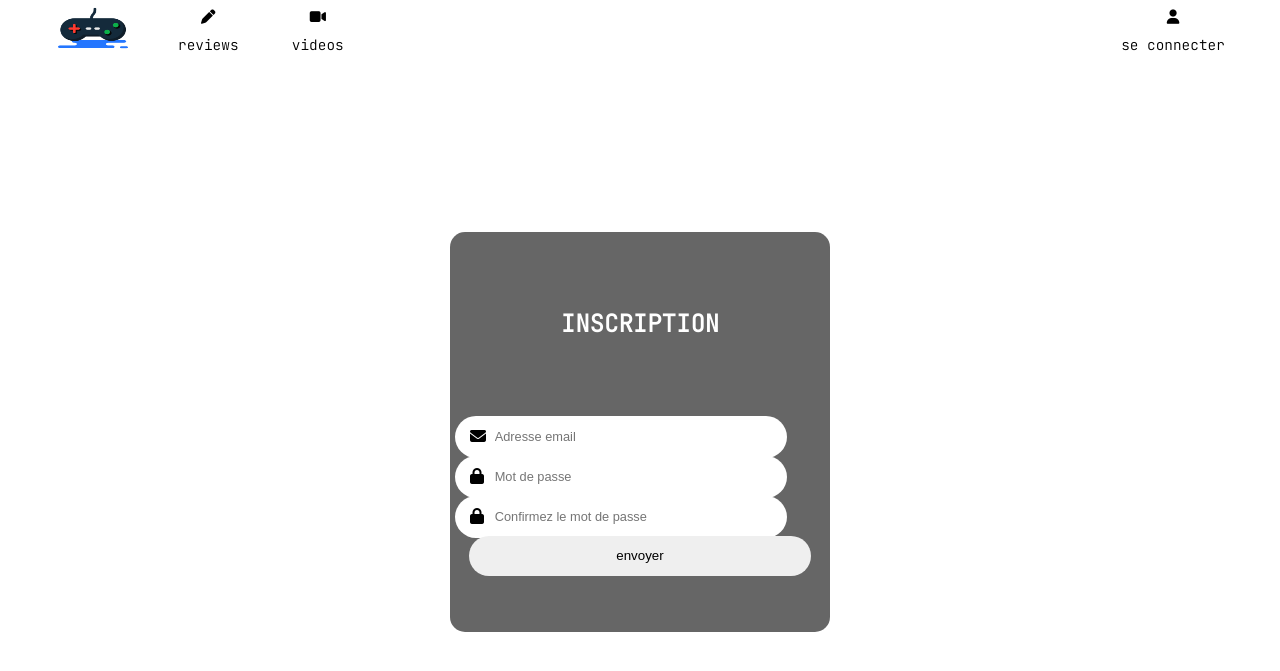
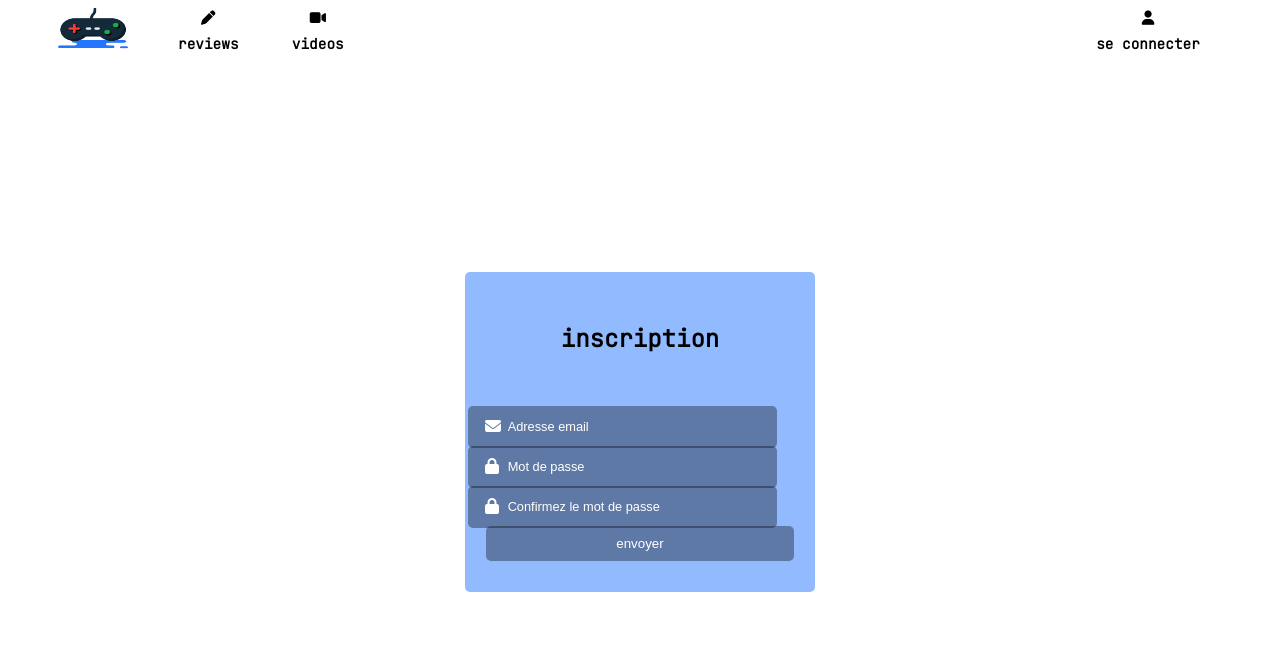
Before and after one commit to GerardHubert/papajoueur, a Symfony app: template templates/registration/registration.html.twig in a window 1280 px wide. Shown: the top 671 px of the page. Run offline with Twig, Linux system fonts and the light colour scheme; the template is opened without the code that fills it, so the values that code supplies are empty; form fields are guessed from the names that the template uses; some libraries are stand-ins or nearby versions.

Commit message:
styling login, registration, forgotten pass pages

```diff
--- a/public/styles/login.css
+++ b/public/styles/login.css
@@ -4,19 +4,13 @@
   display: flex;
   justify-content: space-around;
   font-family: 'JetBrains Mono', monospace;
-  /* background-image: url('/images/pixel-art-3.png');
-  background-repeat: no-repeat;
-  background-position: center;
-  background-size: cover;
-  background-attachment: fixed; */
   align-items: center;
-  background: #000046;
+  /* background: #000046; */
   /* fallback for old browsers */
-  background: -webkit-linear-gradient(to right, #1CB5E0, #000046);
+  /* background: -webkit-linear-gradient(to right, #1CB5E0, #000046); */
   /* Chrome 10-25, Safari 5.1-6 */
-  background: linear-gradient(to right, #1CB5E0, #000046);
+  /* background: linear-gradient(to right, #1CB5E0, #000046); */
   /* W3C, IE 10+/ Edge, Firefox 16+, Chrome 26+, Opera 12+, Safari 7+ */
-
 }
 
 .login-form-container {
@@ -28,8 +22,7 @@
   align-items: center;
   width: 350px;
   height: 40vh;
-  background-color: rgba(255, 255, 255, 0.30);
-  backdrop-filter: blur(10px);
+  background-color: rgba(36, 118, 255, 0.5);
 }
 
 .login-form {
@@ -71,6 +64,13 @@
   color: white
 }
 
+.login-username-input:focus,
+.login-password-input:focus {
+  border: 2px solid white;
+  background-color: #142a3b;
+  transition: 0.3s ease-in-out;
+}
+
 .login-user-icon,
 .login-password-icon {
   position: absolute;
@@ -92,6 +92,10 @@
 
 .login-form-submit:hover {
   cursor: pointer;
+  border: 2px solid white;
+  background-color: #142a3b;
+  transition: 0.3s ease-in-out;
+
 }
 
 .forgotten-pass-link,
--- a/public/styles/navbar.css
+++ b/public/styles/navbar.css
@@ -36,15 +36,22 @@
 
 .nav-item {
   width: 10%;
-  height: 100%;
+  height: 90%;
   display: flex;
   flex-direction: column;
   align-items: center;
   justify-content: space-evenly;
+  border-radius: 5px;
+  font-weight: bold;
+}
+
+.nav-item:hover {
+  cursor: pointer;
+  background-color: rgba(36, 118, 255, 0.5);
 }
 
 .login-container {
-  width: 150px;
+  width: 200px;
   height: 100%;
   display: flex;
   justify-content: center;
--- a/public/styles/registration.css
+++ b/public/styles/registration.css
@@ -8,11 +8,11 @@
 }
 
 .registration-form-container {
-  width: 380px;
-  height: 400px;
-  background-color: rgba(0, 0, 0, 0.6);
+  width: 350px;
+  height: 40vh;
+  background-color: rgba(36, 118, 255, 0.5);
   text-align: center;
-  border-radius: 15px;
+  border-radius: 5px;
   position: relative;
   display: flex;
   flex-direction: column;
@@ -29,14 +29,9 @@
   justify-content: space-evenly;
 }
 
-.registration-form-title {
-  text-transform: uppercase;
-  color: white;
-}
-
 .registration-form-errors {
   width: 100%;
-  height: 50px;
+  height: 70px;
   background-color: rgba(235, 47, 6, 1.0);
   display: flex;
   flex-direction: column;
@@ -48,7 +43,6 @@
   margin: 0;
   padding: 0;
   font-size: 0.8em;
-  font-weight: bold;
   color: white
 }
 
@@ -57,13 +51,6 @@
   width: 90%;
   height: 40px;
   position: relative;
-}
-
-.registration-submit {
-  border-radius: 25px;
-  border: none;
-  outline: none;
-
 }
 
 .registration-email-label,
@@ -79,13 +66,40 @@
   height: 100%;
   border: none;
   outline: none;
-  border-radius: 25px;
+  border-radius: 5px;
   padding-left: 40px;
   font-size: 0.8em;
+  background-color: rgba(0, 0, 0, 0.35);
+  color: white;
 }
 
+.registration-email-input:focus,
+.registration-password-input:focus,
+.registration-password-confirm-input:focus {
+  border: 2px solid white;
+  background-color: #142a3b;
+  transition: 0.3s ease-in-out;
+}
+
+.registration-submit {
+  width: 88%;
+  height: 35px;
+  border: none;
+  outline: none;
+  border-radius: 5px;
+  background-color: rgba(0, 0, 0, 0.35);
+  color: white
+}
+
+.registration-email-input::placeholder,
+.registration-password-input::placeholder,
+.registration-password-confirm-input::placeholder {
+  color: white;
+}
+
+
 .registration-form-icons {
-  color: black;
+  color: white;
   position: absolute;
   top: 50%;
   transform: translateY(-50%);
@@ -94,4 +108,7 @@
 
 .registration-submit:hover {
   cursor: pointer;
+  border: 2px solid white;
+  background-color: #142a3b;
+  transition: 0.3s linear
 }
--- a/templates/login/login.html.twig
+++ b/templates/login/login.html.twig
@@ -2,7 +2,6 @@
 
 {% block title %}Papajoueur - Login
 {% endblock %}
-
 {% block body %}
 	<section id="login-section" class='login-section'>
 		<div class='login-form-container'>
--- a/templates/registration/registration.html.twig
+++ b/templates/registration/registration.html.twig
@@ -9,7 +9,8 @@
 		<div class="registration-form-container">
 			<h1 class="registration-form-title">inscription</h1>
 			{{form_start(registration, { 'attr': {
-        'class': 'registration-form' }})}}
+        'class': 'registration-form',
+				 'enctype': "multipart/form-data" }})}}
 			{% if  errors is defined and errors is not empty %}
 				<div class="registration-form-errors">
 					{% for error in errors %}
```
Also changed, not shown: public/styles/forgotten_password.css (+17 -11 lines), 1 other file.
